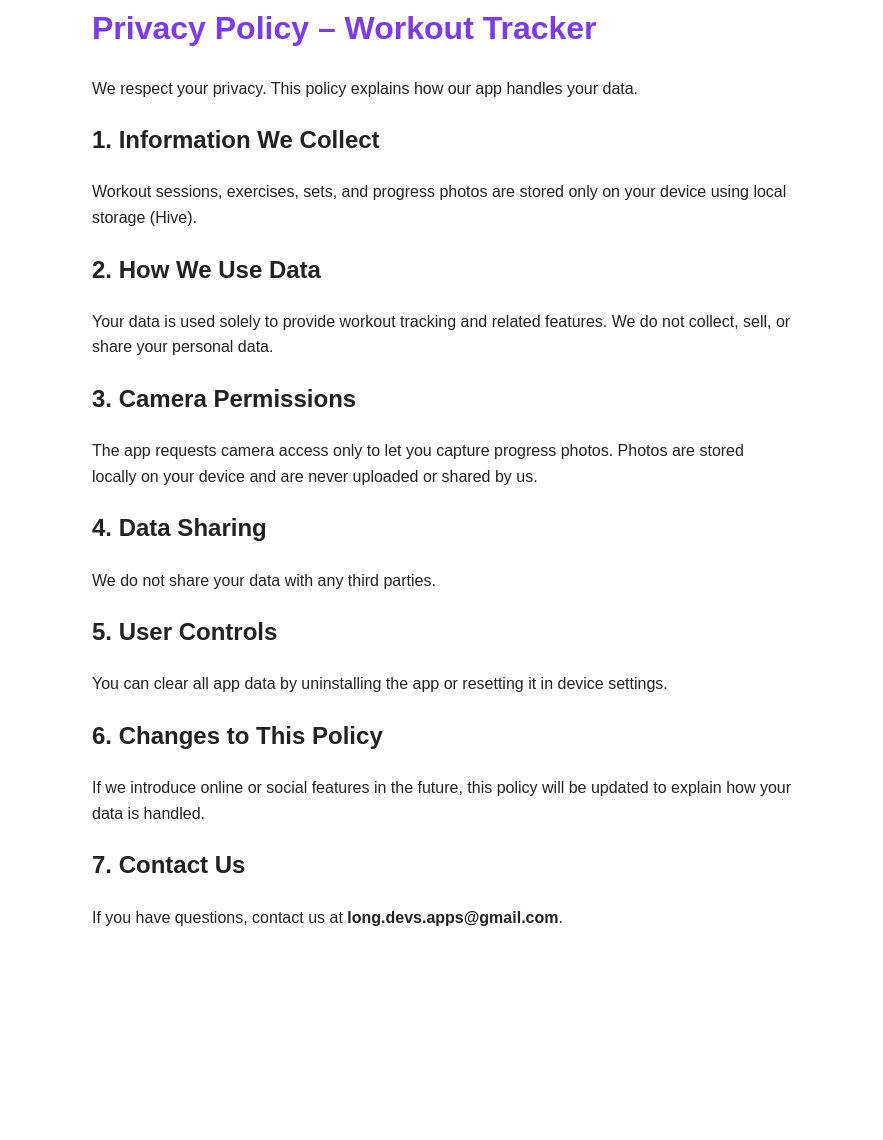
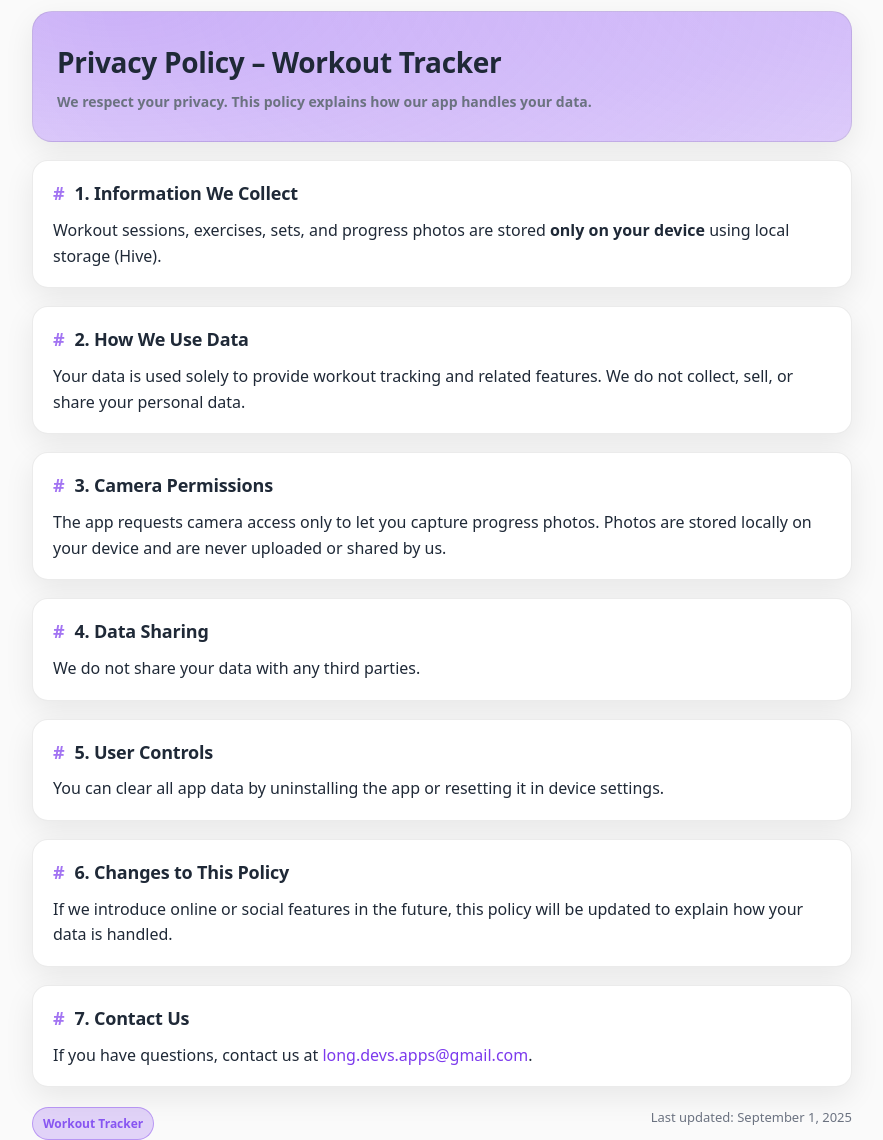
Before and after one commit to longdevsapps-web/privacy-policy, a plain HTML site: page index.html in a window 1280 px wide. Shown: the part 37-1177 px from the top of the page, without its empty margins (198-1081 px from the left). Before the commit the page ends 1007 px from the top, so only its background shows below. Drawn offline with Linux system fonts and the light colour scheme.

Commit message:
Update index.html

```diff
--- a/index.html
+++ b/index.html
@@ -1,37 +1,183 @@
 <!DOCTYPE html>
 <html lang="en">
 <head>
-  <meta charset="UTF-8">
-  <meta name="viewport" content="width=device-width, initial-scale=1.0">
-  <title>Privacy Policy - Workout Tracker</title>
+  <meta charset="UTF-8" />
+  <meta name="viewport" content="width=device-width,initial-scale=1" />
+  <title>Privacy Policy – Workout Tracker</title>
+  <meta name="description" content="Privacy Policy for Workout Tracker" />
+
   <style>
-    body { font-family: Arial, sans-serif; max-width: 700px; margin: 40px auto; line-height: 1.6; color: #222; padding: 0 16px; }
-    h1 { color: #7C3AED; }
+    /* ======= Theme tokens ======= */
+    :root{
+      --accent: #7C3AED;             /* change this to match your app accent */
+      --bg: #0f1114;                  /* dark bg */
+      --bg-card: #15181d;             /* dark card */
+      --text: #e9eef5;
+      --muted: #a7b1bf;
+      --border: #242a32;
+      --shadow: 0 10px 30px rgba(0,0,0,.35);
+    }
+    @media (prefers-color-scheme: light) {
+      :root{
+        --bg: #fafafa;
+        --bg-card: #ffffff;
+        --text: #1f2937;
+        --muted: #6b7280;
+        --border: rgba(0,0,0,.08);
+        --shadow: 0 10px 30px rgba(0,0,0,.08);
+      }
+    }
+
+    /* ======= Global ======= */
+    html,body{height:100%}
+    body{
+      margin:0;
+      font: 16px/1.6 ui-sans-serif, system-ui, -apple-system, "Segoe UI",
+            Roboto, "Helvetica Neue", Arial, "Apple Color Emoji",
+            "Segoe UI Emoji";
+      background: var(--bg);
+      color: var(--text);
+      -webkit-font-smoothing: antialiased;
+      -moz-osx-font-smoothing: grayscale;
+    }
+    .wrap{
+      max-width: 820px;
+      margin: 48px auto 64px;
+      padding: 0 20px;
+    }
+
+    /* ======= Header ======= */
+    .hero{
+      background: radial-gradient(1200px 500px at 10% -10%, color-mix(in oklab, var(--accent) 35%, transparent), transparent),
+                  radial-gradient(1200px 500px at 110% -20%, color-mix(in oklab, var(--accent) 25%, transparent), transparent);
+      border: 1px solid var(--border);
+      background-color: var(--bg-card);
+      border-radius: 20px;
+      padding: 28px 24px;
+      box-shadow: var(--shadow);
+    }
+    h1{
+      margin: 0 0 6px;
+      font-size: 28px;
+      font-weight: 900;
+      letter-spacing: -0.3px;
+    }
+    .subtitle{
+      margin: 0;
+      color: var(--muted);
+      font-weight: 600;
+      font-size: 14px;
+    }
+
+    /* ======= Content ======= */
+    .card{
+      margin-top: 18px;
+      background: var(--bg-card);
+      border: 1px solid var(--border);
+      border-radius: 16px;
+      padding: 18px 20px;
+      box-shadow: var(--shadow);
+    }
+    h2{
+      margin: 0 0 10px;
+      font-size: 18px;
+      font-weight: 800;
+      letter-spacing: -0.2px;
+      display: flex;
+      align-items: center;
+      gap: 10px;
+    }
+    h2 .hash{
+      color: var(--accent);
+      opacity: .7;
+      text-decoration: none;
+      font-weight: 900;
+    }
+    p{
+      margin: 10px 0 0;
+    }
+    a{ color: var(--accent); text-decoration: none; }
+    a:hover{ text-decoration: underline; }
+
+    /* ======= Footer ======= */
+    .footer{
+      margin: 20px 0 0;
+      color: var(--muted);
+      font-size: 13px;
+      display: flex;
+      justify-content: space-between;
+      gap: 12px;
+      flex-wrap: wrap;
+    }
+    .badge{
+      display:inline-flex; align-items:center; gap:8px;
+      padding: 6px 10px; border-radius: 999px;
+      background: color-mix(in oklab, var(--accent) 20%, transparent);
+      border: 1px solid color-mix(in oklab, var(--accent) 40%, transparent);
+      color: color-mix(in oklab, var(--accent) 90%, white);
+      font-weight: 700; font-size: 12px;
+    }
+
+    /* ======= Small screens ======= */
+    @media (max-width: 480px){
+      .wrap{ margin-top: 28px }
+      h1{ font-size: 24px }
+    }
   </style>
 </head>
 <body>
+  <main class="wrap">
+    <header class="hero">
       <h1>Privacy Policy – Workout Tracker</h1>
-  <p>We respect your privacy. This policy explains how our app handles your data.</p>
+      <p class="subtitle">We respect your privacy. This policy explains how our app handles your data.</p>
+    </header>
 
-  <h2>1. Information We Collect</h2>
-  <p>Workout sessions, exercises, sets, and progress photos are stored only on your device using local storage (Hive).</p>
+    <section class="card" id="info-we-collect">
+      <h2><a class="hash" href="#info-we-collect">#</a> 1. Information We Collect</h2>
+      <p>Workout sessions, exercises, sets, and progress photos are stored <strong>only on your device</strong> using local storage (Hive).</p>
+    </section>
 
-  <h2>2. How We Use Data</h2>
+    <section class="card" id="how-we-use">
+      <h2><a class="hash" href="#how-we-use">#</a> 2. How We Use Data</h2>
       <p>Your data is used solely to provide workout tracking and related features. We do not collect, sell, or share your personal data.</p>
+    </section>
 
-  <h2>3. Camera Permissions</h2>
+    <section class="card" id="camera-permissions">
+      <h2><a class="hash" href="#camera-permissions">#</a> 3. Camera Permissions</h2>
       <p>The app requests camera access only to let you capture progress photos. Photos are stored locally on your device and are never uploaded or shared by us.</p>
+    </section>
 
-  <h2>4. Data Sharing</h2>
+    <section class="card" id="data-sharing">
+      <h2><a class="hash" href="#data-sharing">#</a> 4. Data Sharing</h2>
       <p>We do not share your data with any third parties.</p>
+    </section>
 
-  <h2>5. User Controls</h2>
+    <section class="card" id="controls">
+      <h2><a class="hash" href="#controls">#</a> 5. User Controls</h2>
       <p>You can clear all app data by uninstalling the app or resetting it in device settings.</p>
+    </section>
 
-  <h2>6. Changes to This Policy</h2>
+    <section class="card" id="changes">
+      <h2><a class="hash" href="#changes">#</a> 6. Changes to This Policy</h2>
       <p>If we introduce online or social features in the future, this policy will be updated to explain how your data is handled.</p>
+    </section>
 
-  <h2>7. Contact Us</h2>
-  <p>If you have questions, contact us at <b>long.devs.apps@gmail.com</b>.</p>
+    <section class="card" id="contact">
+      <h2><a class="hash" href="#contact">#</a> 7. Contact Us</h2>
+      <p>If you have questions, contact us at <a href="mailto:long.devs.apps@gmail.com">long.devs.apps@gmail.com</a>.</p>
+    </section>
+
+    <div class="footer">
+      <span class="badge">Workout Tracker</span>
+      <span id="updated">Last updated: </span>
+    </div>
+  </main>
+
+  <script>
+    // update the "Last updated" footer based on this file's build time
+    const d = new Date(document.lastModified);
+    const fmt = d.toLocaleDateString(undefined, { year:'numeric', month:'long', day:'numeric' });
+    document.getElementById('updated').textContent = `Last updated: ${fmt}`;
+  </script>
 </body>
 </html>
```
Lines whose indentation alone changed are shown as unchanged.
